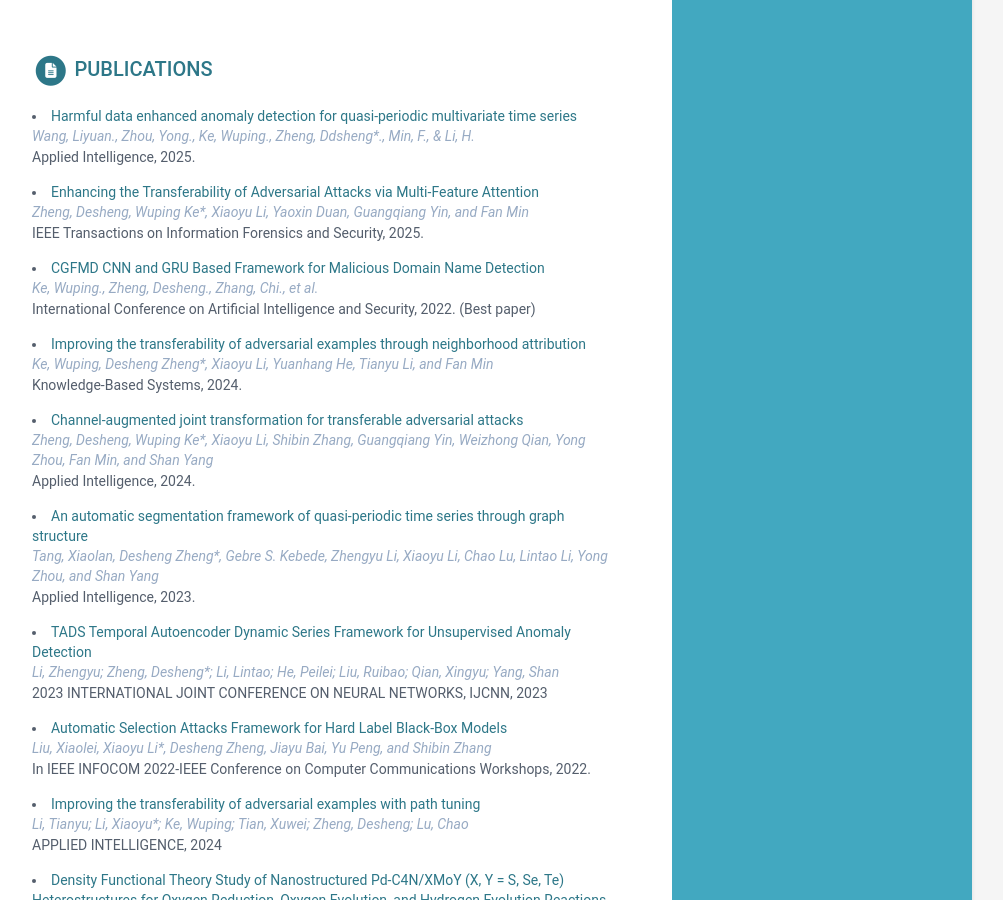
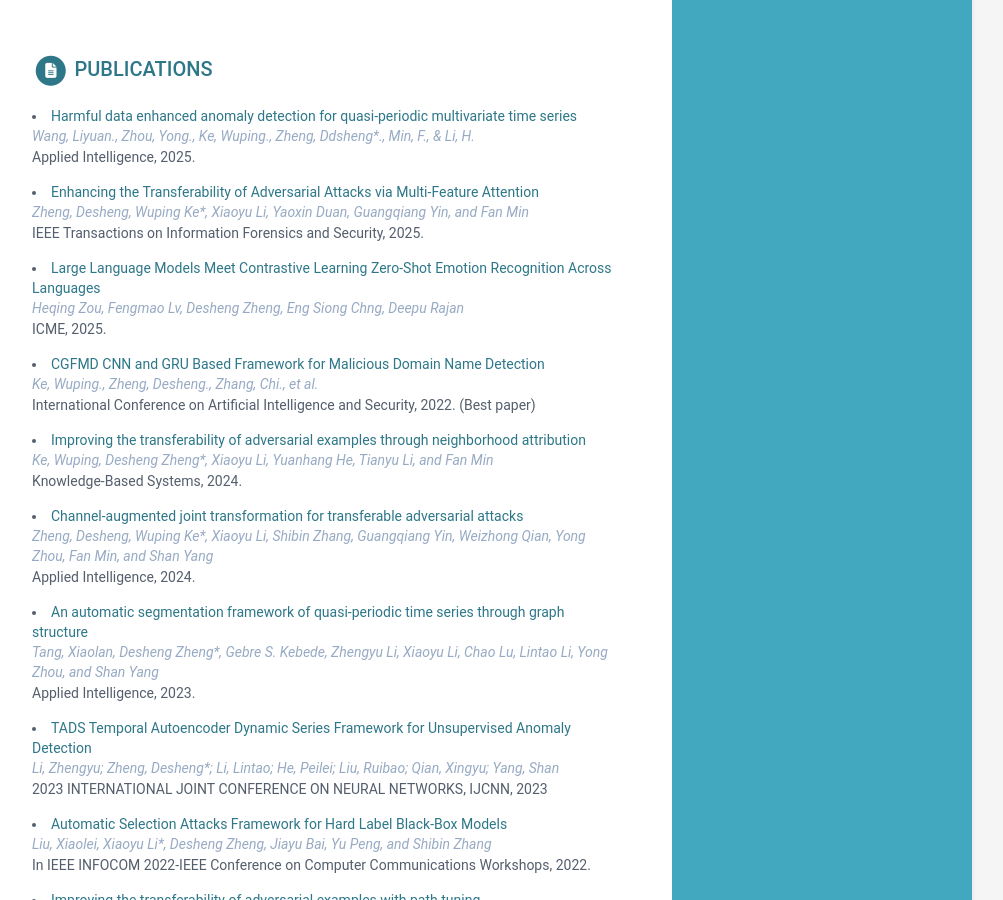
Before and after one commit to DeshengZheng/online-cv, a Jekyll site: the page built from index.html, in a window 1280 px wide and 900 px high, scrolled down 617 px. Shown: the whole window, without its empty margins (168-1171 px from the left). Built offline with Jekyll 4.4.1, drawn with Linux system fonts in a browser that asks for light colours.

Commit message:
Update data.yml

```diff
--- a/_data/data.yml
+++ b/_data/data.yml
@@ -273,6 +273,11 @@ publications:
     link: "#"
     authors: Zheng, Desheng, Wuping Ke*, Xiaoyu Li, Yaoxin Duan, Guangqiang Yin, and Fan Min
     conference: IEEE Transactions on Information Forensics and Security, 2025.
+
+  - title: Large Language Models Meet Contrastive Learning Zero-Shot Emotion Recognition Across Languages
+    link: "#"
+    authors: Heqing Zou, Fengmao Lv, Desheng Zheng, Eng Siong Chng, Deepu Rajan
+    conference: ICME, 2025.
 
   - title: CGFMD CNN and GRU Based Framework for Malicious Domain Name Detection
     link: "#"
```
